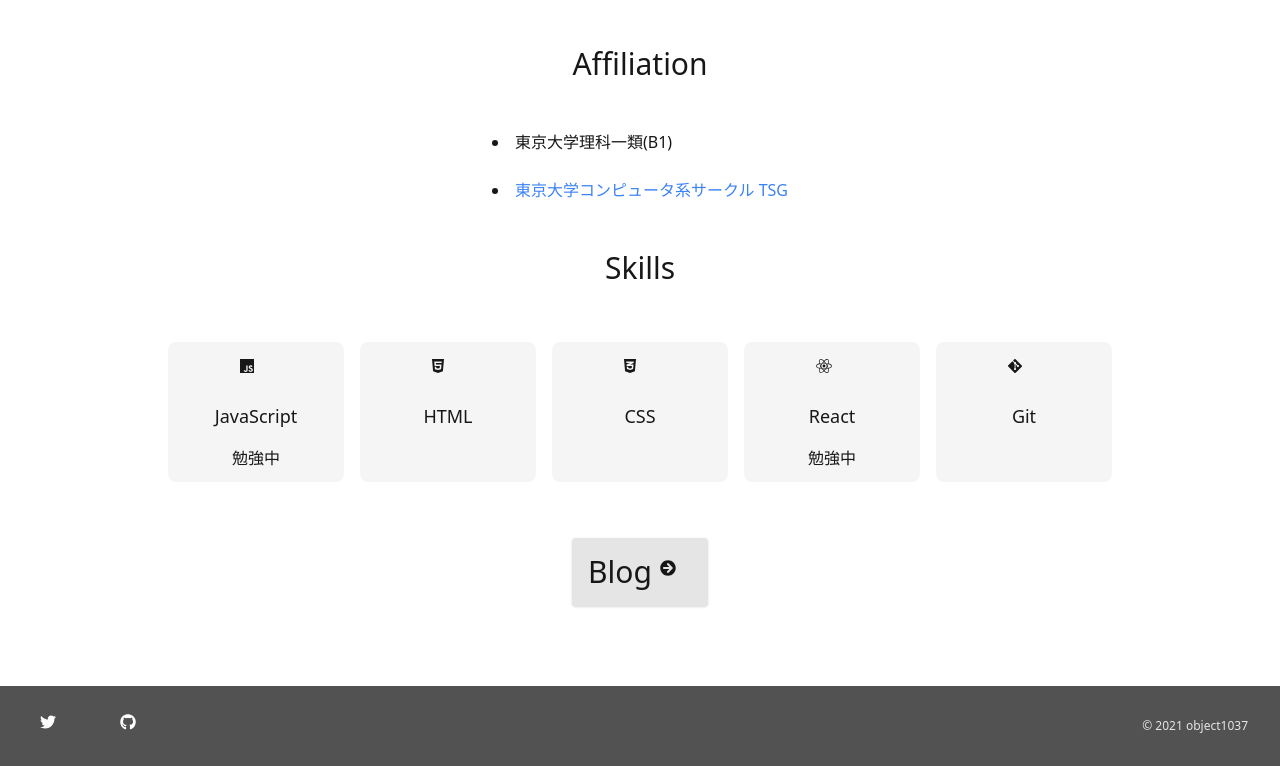
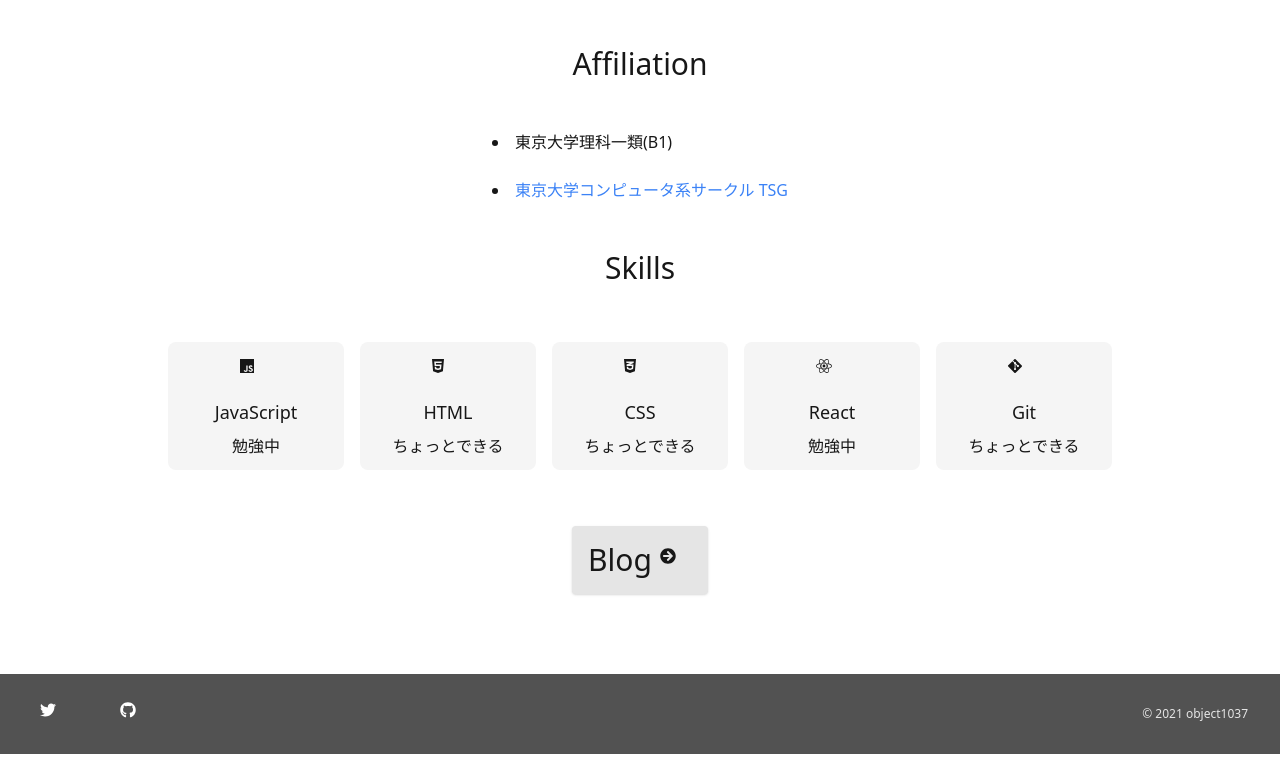
Before and after one commit to object1037/homepage, a Next.js app: page / in a window 1280 px wide. Shown: the part 552-1318 px from the top of the page. Built offline with nearby package versions, Linux system fonts and the light colour scheme.

Commit message:
update skill css

```diff
--- a/components/skills.tsx
+++ b/components/skills.tsx
@@ -9,9 +9,9 @@ interface skill {
 
 export default function Skill(skill: skill) {
   return (
-    <div className="flex flex-col flex-shrink-0 space-y-4 w-44 p-3 m-2 bg-gray-100 dark:bg-gray-800 rounded-lg">
+    <div className="flex flex-col flex-shrink-0 w-44 p-3 m-2 bg-gray-100 dark:bg-gray-800 rounded-lg">
       <div className="w-8 h-8 mx-auto text-gray-900 dark:text-gray-100"><FontAwesomeIcon icon={['fab', skill.icon]} /></div>
-      <h2 className="mx-auto text-lg text-gray-900 dark:text-gray-100">{skill.name}</h2>
+      <h2 className="mx-auto text-lg mt-3 mb-2 text-gray-900 dark:text-gray-100">{skill.name}</h2>
       <span className="mx-auto text-base text-gray-900 dark:text-gray-100">{skill.description}</span>
     </div>
   )
--- a/pages/index.tsx
+++ b/pages/index.tsx
@@ -57,10 +57,10 @@ export default function Home() {
       <h1 className="font-sans text-3xl text-center text-gray-900 dark:text-gray-100 mb-12">Skills</h1>
       <div className="flex flex-row flex-wrap justify-center">
         <Skill name="JavaScript" description="勉強中" icon="js" />
-        <Skill name="HTML" description="" icon="html5" />
-        <Skill name="CSS" description="" icon="css3-alt" />
+        <Skill name="HTML" description="ちょっとできる" icon="html5" />
+        <Skill name="CSS" description="ちょっとできる" icon="css3-alt" />
         <Skill name="React" description="勉強中" icon="react" />
-        <Skill name="Git" description="" icon="git-alt" />
+        <Skill name="Git" description="ちょっとできる" icon="git-alt" />
       </div>
     </section>
     <section className="flex flex-row justify-center mt-12">
```
